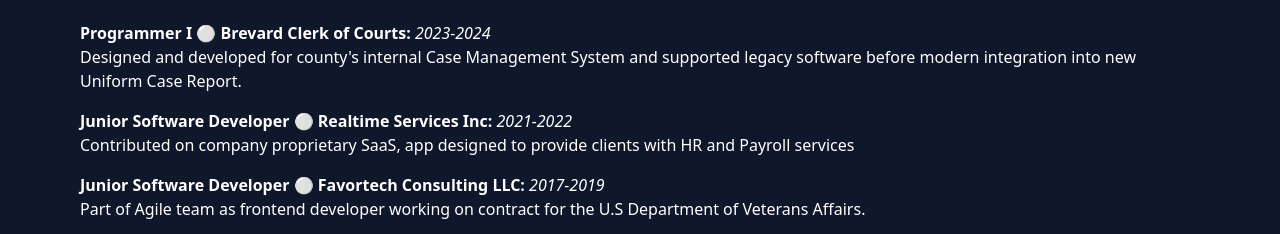
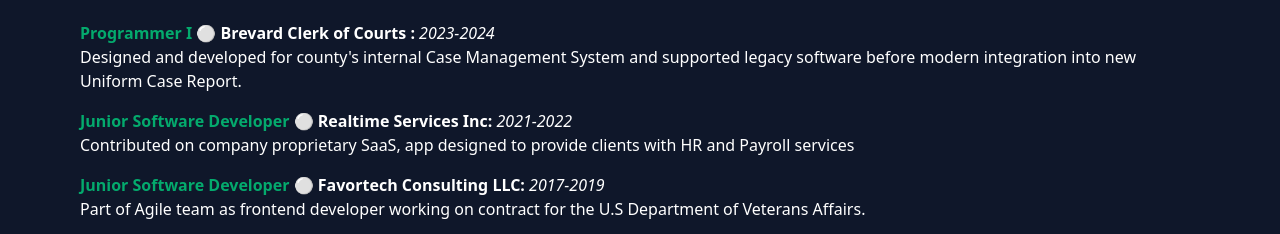
Before and after one commit to ktruong1018/ktruong1018.github.io, a plain HTML site: page index.html in a window 1280 px wide. Shown: the part 702-936 px from the top of the page. Drawn offline with nearby package versions, Linux system fonts and the light colour scheme.

Commit message:
Stylized text

```diff
--- a/index.html
+++ b/index.html
@@ -77,15 +77,15 @@
         <span class="white-bold">Experience:</span>
         <p>
           <br/>
-          <b>Programmer I ⚪ Brevard Clerk of Courts:</b> <i>2023-2024</i><br/>
+          <b><a style="color:#04aa6d">Programmer I </a>⚪ Brevard Clerk of Courts :</b> <i>2023-2024</i><br/>
           Designed and developed for county's internal Case Management System and supported legacy software before modern integration into new Uniform Case Report.
         </p>
         <p>
-          <b>Junior Software Developer ⚪ Realtime Services Inc:</b> <i>2021-2022</i><br/>
+          <b><a style="color:#04aa6d">Junior Software Developer </a>⚪ Realtime Services Inc:</b> <i>2021-2022</i><br/>
           Contributed on company proprietary SaaS, app designed to provide clients with HR and Payroll services
         </p>
         <p>
-          <b>Junior Software Developer ⚪ Favortech Consulting LLC:</b> <i>2017-2019</i><br/>
+          <b><a style="color:#04aa6d">Junior Software Developer </a>⚪ Favortech Consulting LLC:</b> <i>2017-2019</i><br/>
           Part of Agile team as frontend developer working on contract for the U.S Department of Veterans Affairs.
         </p>
         <span class="main-text">You can find my full resume <a style="color: #33dcfa;" href="https://drive.google.com/file/d/1RbXHXgEPgZwgUX5EpRH8T9_rx5JE1zB3/view" target="_blank">here</a> .</span>
--- a/style.css
+++ b/style.css
@@ -110,3 +110,7 @@ a:visited {
   place-items: center;
   min-height: 50vh;
 }
+
+.job-company {
+  color: #04aa6d;
+}
```
